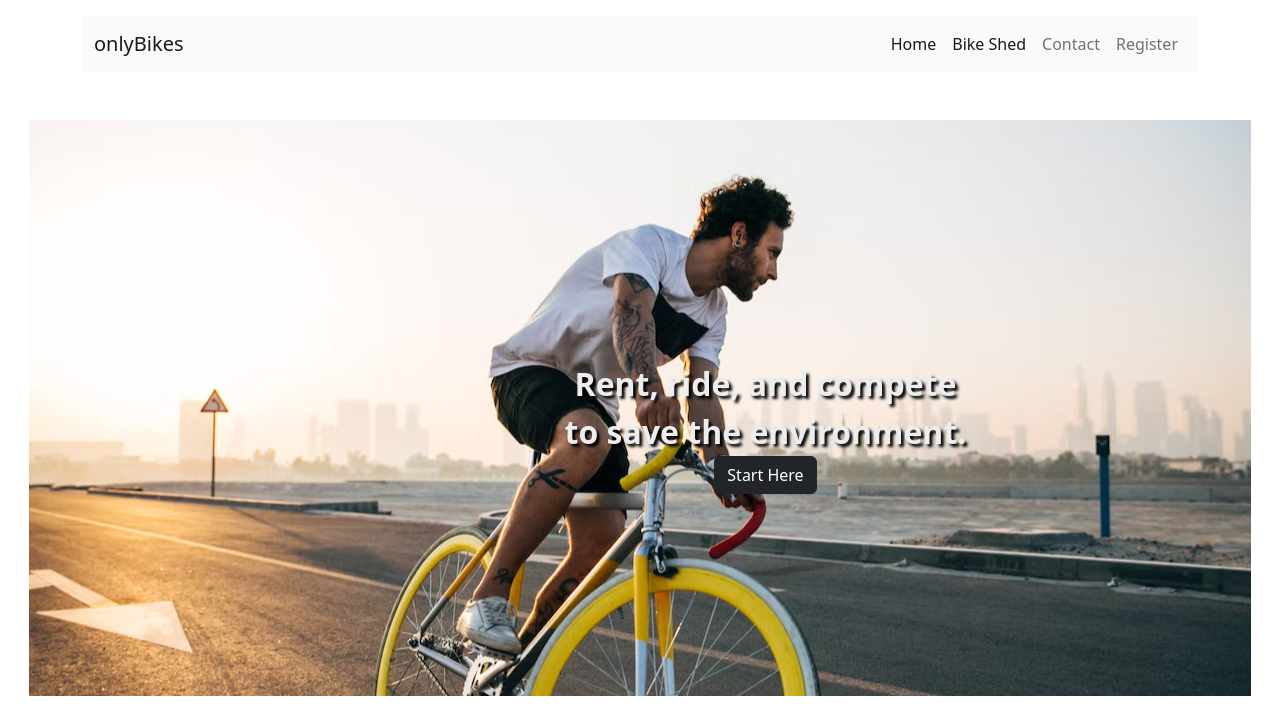
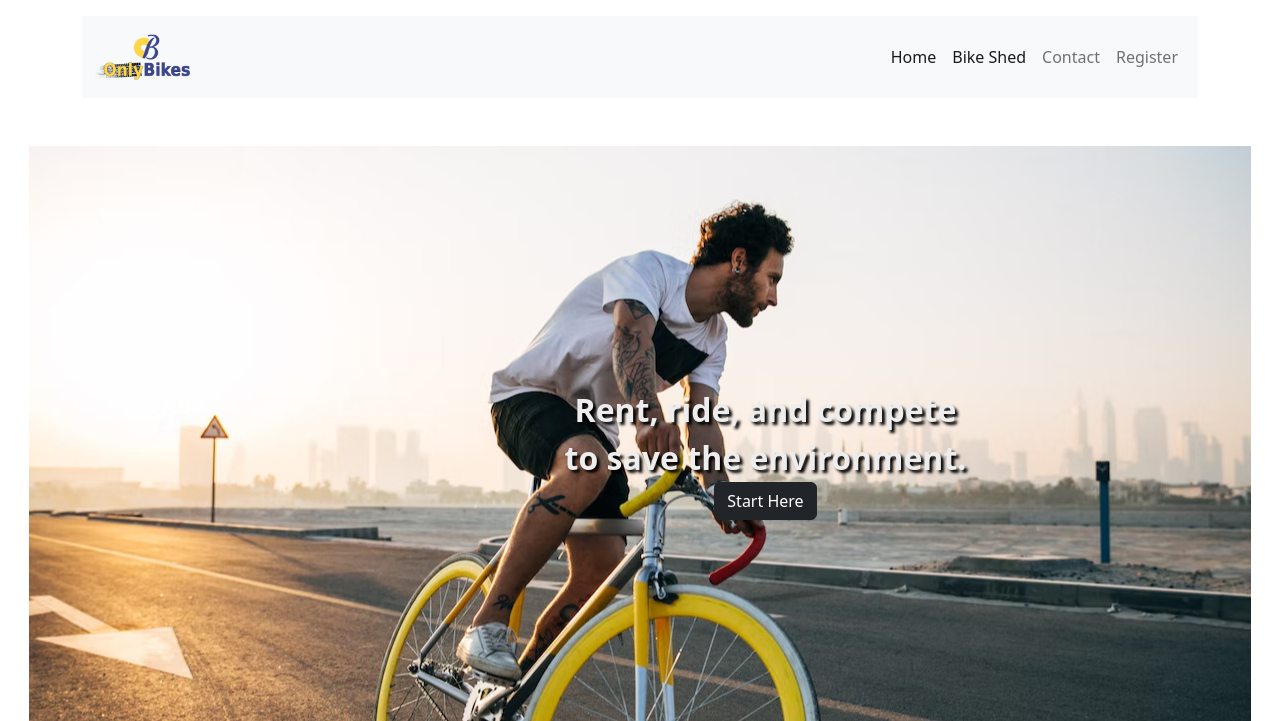
Before and after one commit to TeachMeTW/OnlyBikes, a Django app: page / in a window 1280 px wide. Shown: the top 721 px of the page. Run offline with Django 4.2, Linux system fonts and the light colour scheme.

Commit message:
updated -- logo navbar

```diff
--- a/onlyBikes/onlyBikesApp/static/css/navbar.css
+++ b/onlyBikes/onlyBikesApp/static/css/navbar.css
@@ -1,3 +1,7 @@
 nav {
     display: flex;
 }
+
+#logo {
+    height: 3.5rem;
+}
--- a/onlyBikes/onlyBikesApp/templates/partials/navbar.html
+++ b/onlyBikes/onlyBikesApp/templates/partials/navbar.html
@@ -1,7 +1,11 @@
+{% load static %}
+
 <header class="container">
     <nav class="navbar navbar-expand-lg bg-light mt-3">
         <div class="container-fluid">
-          <a class="navbar-brand" href="#">onlyBikes</a>
+          <a class="navbar-brand" href="#">
+            <img id="logo" src="{% static '/img/logo.png' %}" alt="">
+          </a>
           <div class="links">
               <button class="navbar-toggler" type="button" data-bs-toggle="collapse" data-bs-target="#navbarSupportedContent" aria-controls="navbarSupportedContent" aria-expanded="false" aria-label="Toggle navigation">
                 <span class="navbar-toggler-icon"></span>
```
Also changed, not shown: onlyBikes/onlyBikesApp/static/img/logo.png (added).
